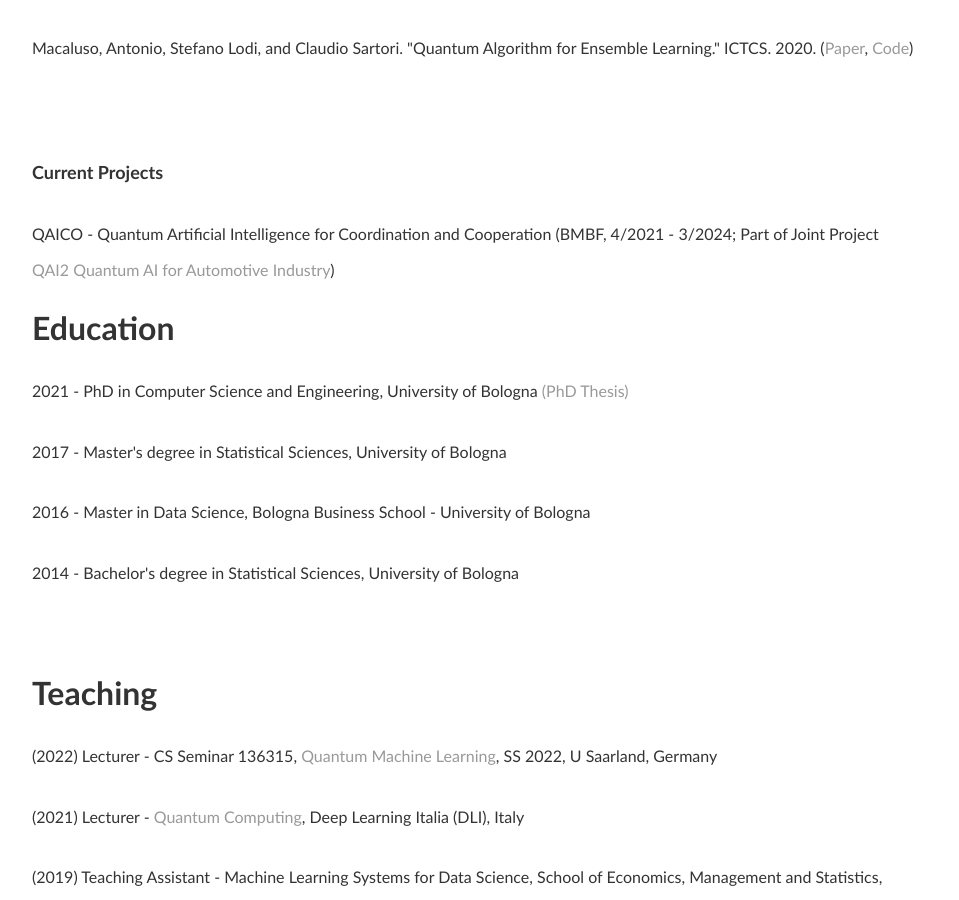
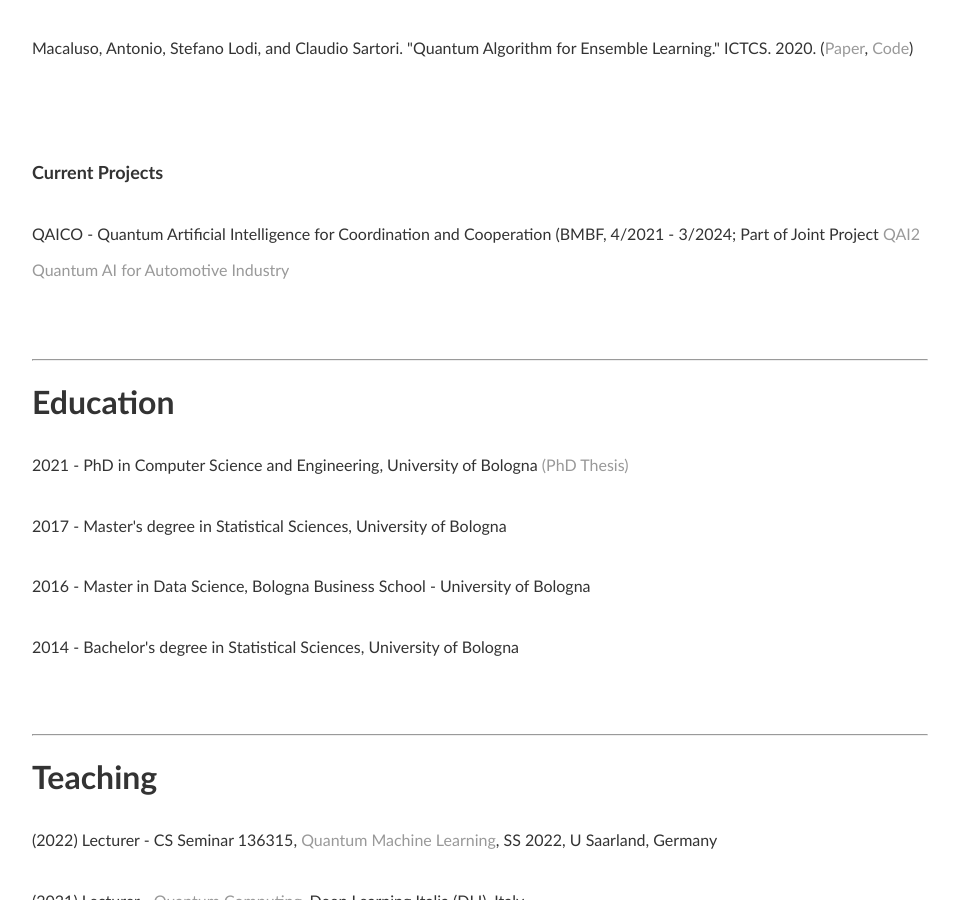
Before and after one commit to amacaluso/amacaluso.github.io, a Jekyll site: the page built from index.html, in a window 1280 px wide and 900 px high, scrolled down 1190 px. Shown: the whole window, without its empty margins (160-1119 px from the left). Built offline with Jekyll 4.4.1, drawn with Linux system fonts in a browser that asks for light colours.

Commit message:
Update index.html

```diff
--- a/index.html
+++ b/index.html
@@ -44,10 +44,6 @@ antonio.macaluso@dfki.de</font></font><big> </big><font face="Trebuchet MS"><fon
 
 
 
-
-
-
-
 <table style="width: 414px; height: 80px;" cellpadding="5" cols="4">
   <tbody>
     <tr align="left" valign="top">
@@ -77,6 +73,7 @@ antonio.macaluso@dfki.de</font></font><big> </big><font face="Trebuchet MS"><fon
     </tr>
   </tbody>
 </table>
+
 
 <hr/>
 
@@ -133,9 +130,11 @@ antonio.macaluso@dfki.de</font></font><big> </big><font face="Trebuchet MS"><fon
 		<br></br>
 
 	<p><b><font face="Trebuchet MS"><font size="4">Current Projects</font></b>
-	<p><font face="Trebuchet MS"><font size="3">QAICO - Quantum Artificial Intelligence for Coordination and Cooperation (BMBF, 4/2021 - 3/2024; Part of Joint Project <br><a href="https://www.quantentechnologien.de/forschung/foerderung/quanteninformatik-algorithmen-software-anwendungen/qai2.html">QAI2 Quantum AI for Automotive Industry</a>)
+	<p><font face="Trebuchet MS"><font size="3">QAICO - Quantum Artificial Intelligence for Coordination and Cooperation (BMBF, 4/2021 - 3/2024; Part of Joint Project <a href="https://www.quantentechnologien.de/forschung/foerderung/quanteninformatik-algorithmen-software-anwendungen/qai2.html">QAI2 Quantum AI for Automotive Industry</a>
 	</font></p>
 
+		<br></br>
+	<hr/>
 
 
 </div><!-- /.blurb -->
@@ -153,6 +152,7 @@ antonio.macaluso@dfki.de</font></font><big> </big><font face="Trebuchet MS"><fon
 
 
 	<br></br>
+	<hr/>
 
 	<p><b><font face="Trebuchet MS"><font size="6">Teaching</font></b>
 	<p><font face="Trebuchet MS"><font size="3">(2022) Lecturer - CS Seminar 136315, <a href="http://www.dfki.de/%7Eklusch/QML-ss22">Quantum Machine Learning</a>, SS 2022, U Saarland, Germany</font></p>
```
